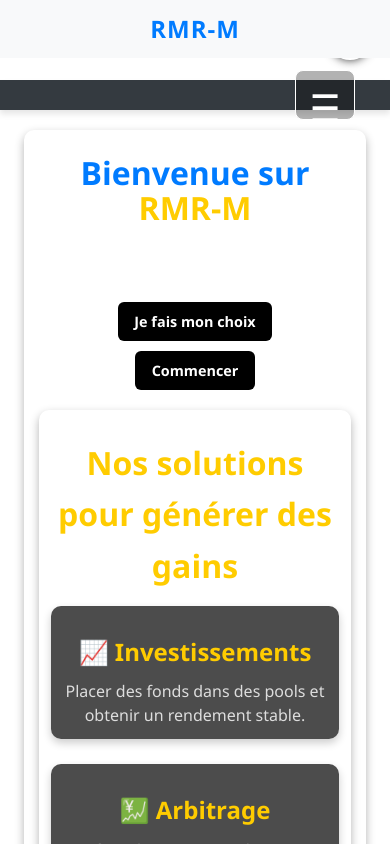
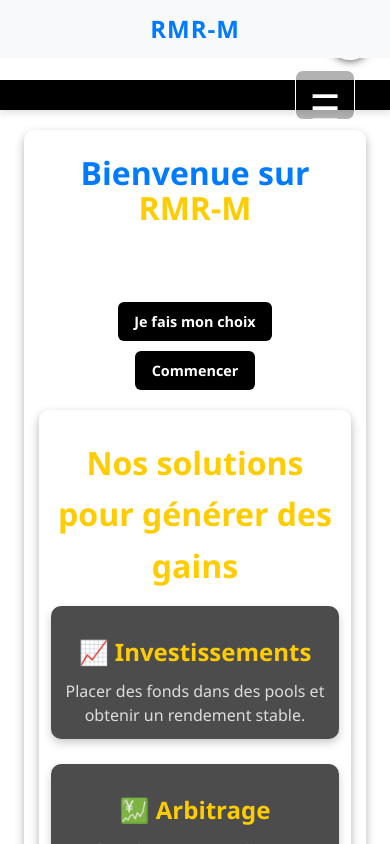
Before and after one commit to jhvcav/rmr-m, a React (Vite) app in the folder rmr-m-frontend/: page / in a window 390 px wide. Shown: the top 844 px of the page. Built offline with nearby package versions, Linux system fonts and the light colour scheme.

Commit message:
MAJ barre menu hmaburger

```diff
--- a/rmr-m-frontend/src/components/Navbar.css
+++ b/rmr-m-frontend/src/components/Navbar.css
@@ -77,7 +77,8 @@
     top: 80px; /* CORRIGÉ: Remettre la valeur originale */
     padding: 15px 20px; /* Padding modéré pour la barre */
     display: flex !important; /* Force l'affichage */
-    background-color: #343a40 !important; /* Force la couleur de fond */
+    background-color: black !important; /* Force la couleur de fond */
+    height: auto;
   }
 
   .container {
```
